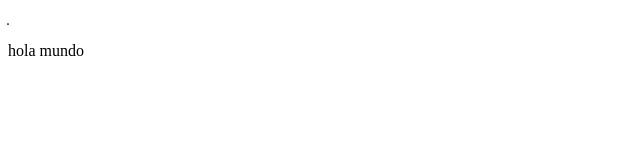
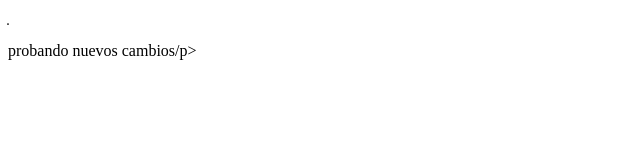
Before and after one commit to Tdnanae8/mi-tercer-sitio-web, a plain HTML site: page index.html in a window 1280 px wide. Shown: the full height of the page, 0-640 px from the left. Drawn offline with Linux system fonts and the light colour scheme.

Commit message:
mi segundo commit

```diff
--- a/index.html
+++ b/index.html
@@ -5,7 +5,7 @@
     <meta name="viewport" content="width=device-width, initial-scale=1.0"> ̣
     <title>Document</title>
 </head>
-<body><p>hola mundo</p>
+<body><p>probando nuevos cambios/p>
 
 </body>
 </html>
```
